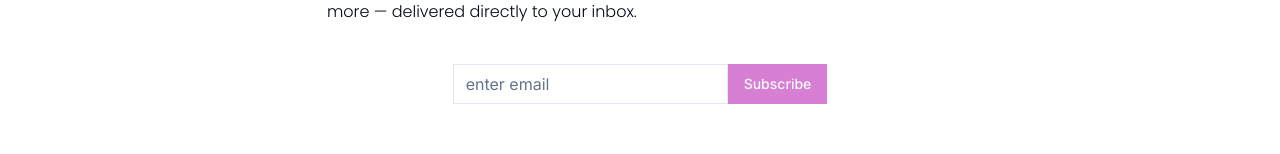
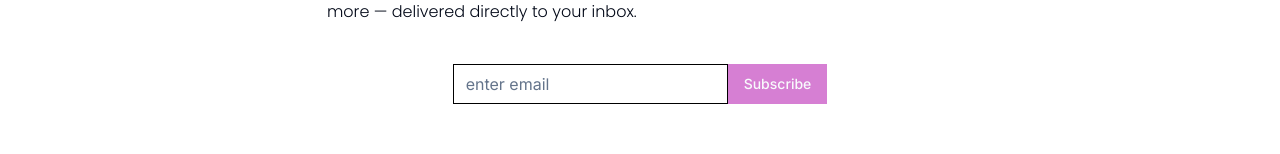
Before and after one commit to jdsghuman/wellness-crunch, a Next.js app: page / in a window 1280 px wide. Shown: the part 796-950 px from the top of the page. Built offline with nearby package versions, Linux system fonts and the light colour scheme.

Commit message:
update input border

```diff
--- a/src/components/ui/input.tsx
+++ b/src/components/ui/input.tsx
@@ -11,7 +11,7 @@
       <input
         type={type}
         className={cn(
-          "flex h-10 w-full rounded-md border border-input bg-background px-3 py-2 text-sm ring-offset-background file:border-0 file:bg-transparent file:text-sm file:font-medium placeholder:text-muted-foreground focus-visible:outline-none focus-visible:ring-2 focus-visible:ring-ring disabled:cursor-not-allowed disabled:opacity-50",
+          "flex h-10 w-full rounded-md border border-input border-black bg-background px-3 py-2 text-sm ring-offset-background file:border-0 file:bg-transparent file:text-sm file:font-medium placeholder:text-muted-foreground focus-visible:outline-none focus-visible:ring-1 focus-visible:ring-ring disabled:cursor-not-allowed disabled:opacity-50",
           className
         )}
         ref={ref}
```
